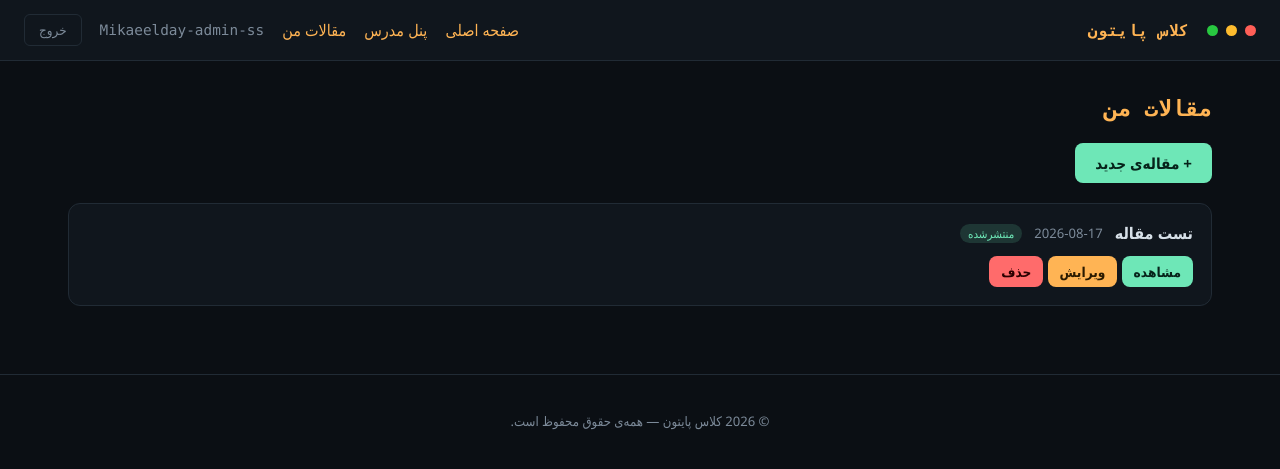
After one commit to MikaeelDay/codeclass, a Django app: page /articles/mine/ in a window 1280 px wide. The commit adds this page. Shown: the top 469 px of the page. Run offline with Django 5.2, Linux system fonts and the light colour scheme; a user stored in the database is signed in; data comes from the database, SQL or seed files in the repository; both versions use the stored data as it was after the commit.

Commit message:
Add my-articles management page, pagination, and article deletion

```diff
--- a/core/static/core/style.css
+++ b/core/static/core/style.css
@@ -275,3 +275,9 @@ code {
     font-family: var(--font-ui); font-size: .95rem;
 }
 .article-form input:focus, .article-form textarea:focus { outline: none; border-color: var(--amber); }
+
+/* ----- Pagination ----- */
+.pagination {
+    display: flex; justify-content: center; align-items: center; gap: 16px;
+    margin-top: 24px; color: var(--text-dim); font-size: .88rem;
+}
--- a/core/templates/core/base.html
+++ b/core/templates/core/base.html
@@ -21,7 +21,7 @@
         {% if user.is_authenticated %}
             {% if user.is_staff %}
                 <a href="{% url 'instructor_overview' %}">پنل مدرس</a>
-                <a href="{% url 'article_create' %}">نوشتن مقاله</a>
+                <a href="{% url 'my_articles' %}">مقالات من</a>
             {% else %}
                 <a href="{% url 'dashboard' %}">محیط کدنویسی</a>
             {% endif %}
--- /dev/null
+++ b/core/templates/core/my_articles.html
@@ -0,0 +1,43 @@
+{% extends "core/base.html" %}
+{% block title %}مقالات من{% endblock %}
+{% block content %}
+<h1 class="page-heading">مقالات من</h1>
+<a href="{% url 'article_create' %}" class="btn btn--primary" style="margin-bottom:20px;display:inline-block;">+ مقاله‌ی جدید</a>
+
+{% if articles %}
+<div class="submission-detail-list">
+    {% for article in articles %}
+    <div class="submission-detail">
+        <div class="submission-detail__head">
+            <span class="submission-detail__title">{{ article.title }}</span>
+            <span class="submission-detail__date">{{ article.created_at|date:"Y-m-d" }}</span>
+            {% if article.published %}
+                <span class="badge badge--ok">منتشرشده</span>
+            {% else %}
+                <span class="badge">پیش‌نویس</span>
+            {% endif %}
+        </div>
+        <a href="{% url 'article_detail' article.slug %}" class="btn btn--small btn--primary">مشاهده</a>
+        <a href="{% url 'article_edit' article.slug %}" class="btn btn--small btn--accent">ویرایش</a>
+        <form method="post" action="{% url 'article_delete' article.slug %}"
+              style="display:inline"
+              onsubmit="return confirm('مطمئنی می‌خوای این مقاله حذف بشه؟');">
+            {% csrf_token %}
+            <button type="submit" class="btn btn--small" style="background:var(--red);color:#2a0000;">حذف</button>
+        </form>
+    </div>
+    {% endfor %}
+</div>
+
+{% if articles.has_other_pages %}
+<div class="pagination">
+    {% if articles.has_previous %}<a href="?page={{ articles.previous_page_number }}">« قبلی</a>{% endif %}
+    <span>صفحه {{ articles.number }} از {{ articles.paginator.num_pages }}</span>
+    {% if articles.has_next %}<a href="?page={{ articles.next_page_number }}">بعدی »</a>{% endif %}
+</div>
+{% endif %}
+
+{% else %}
+<p class="sidebar__empty">هنوز مقاله‌ای ننوشته‌ای.</p>
+{% endif %}
+{% endblock %}
--- a/core/urls.py
+++ b/core/urls.py
@@ -14,6 +14,8 @@ urlpatterns = [
     path("instructor/student/<int:user_id>/", views.instructor_student_detail, name="instructor_student_detail"),
     path("instructor/submission/<int:submission_id>/review/", views.mark_reviewed, name="mark_reviewed"),
     path("articles/new/", views.article_create, name="article_create"),
+    path("articles/mine/", views.my_articles, name="my_articles"),
     path("articles/<str:slug>/edit/", views.article_edit, name="article_edit"),
+    path("articles/<str:slug>/delete/", views.article_delete, name="article_delete"),
     path("articles/<str:slug>/", views.article_detail, name="article_detail"),
 ]
--- a/core/views.py
+++ b/core/views.py
@@ -7,6 +7,9 @@ from .models import Submission, Article
 from django.contrib.auth.decorators import user_passes_test
 from django.shortcuts import get_object_or_404, redirect, render
 from .forms import ArticleForm
+from django.core.paginator import Paginator
+
+
 
 STARTER_CODE = '''# اینجا کد پایتون خودتان را بنویسید
 print("سلام دنیا!")
@@ -14,7 +17,10 @@ print("سلام دنیا!")
 
 
 def home(request):
-    articles = Article.objects.filter(published=True)
+    articles_qs = Article.objects.filter(published=True)
+    paginator = Paginator(articles_qs, 6)  # ۶ مقاله در هر صفحه
+    page_number = request.GET.get("page")
+    articles = paginator.get_page(page_number)
     return render(request, "core/home.html", {"articles": articles})
 
 
@@ -146,3 +152,19 @@ def article_edit(request, slug):
     else:
         form = ArticleForm(instance=article)
     return render(request, "core/article_form.html", {"form": form, "mode": "edit", "article": article})
+
+
+@user_passes_test(is_instructor)
+def my_articles(request):
+    articles_qs = Article.objects.filter(author=request.user)
+    paginator = Paginator(articles_qs, 10)
+    page_number = request.GET.get("page")
+    articles = paginator.get_page(page_number)
+    return render(request, "core/my_articles.html", {"articles": articles})
+
+@user_passes_test(is_instructor)
+@require_POST
+def article_delete(request, slug):
+    article = get_object_or_404(Article, slug=slug, author=request.user)
+    article.delete()
+    return redirect("my_articles")
```
Also changed, not shown: core/templates/core/home.html (+14 -1 lines), db.sqlite3.
